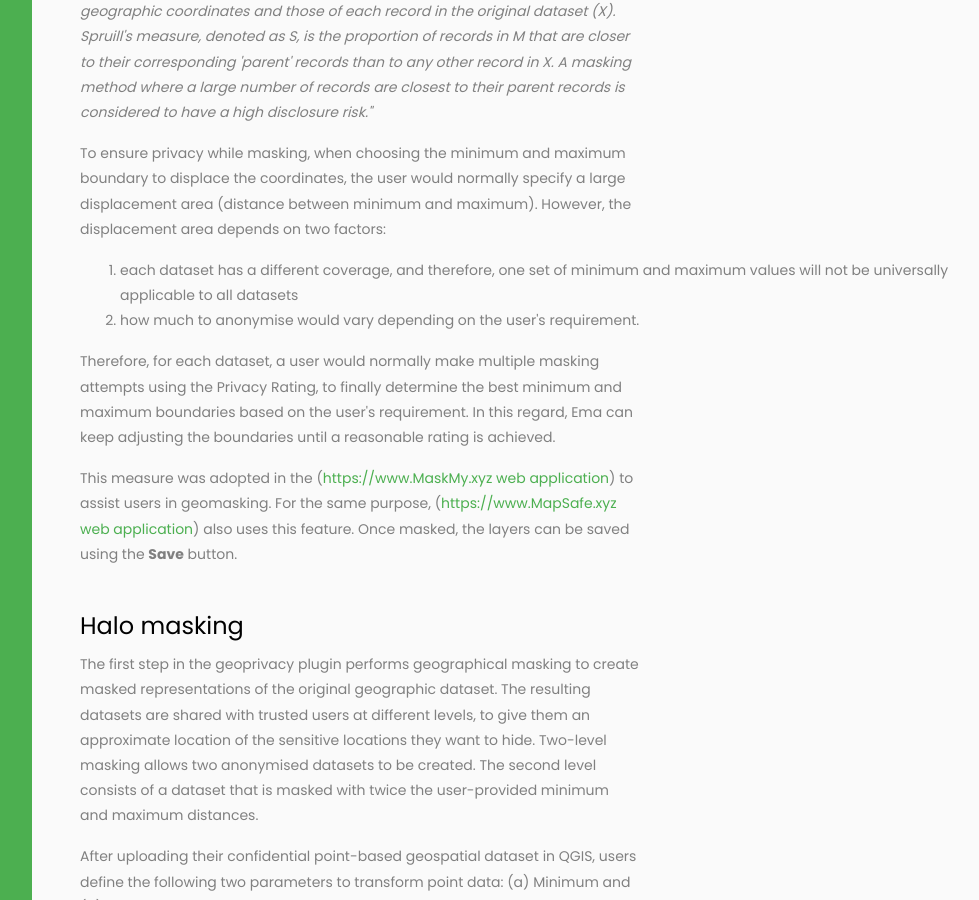
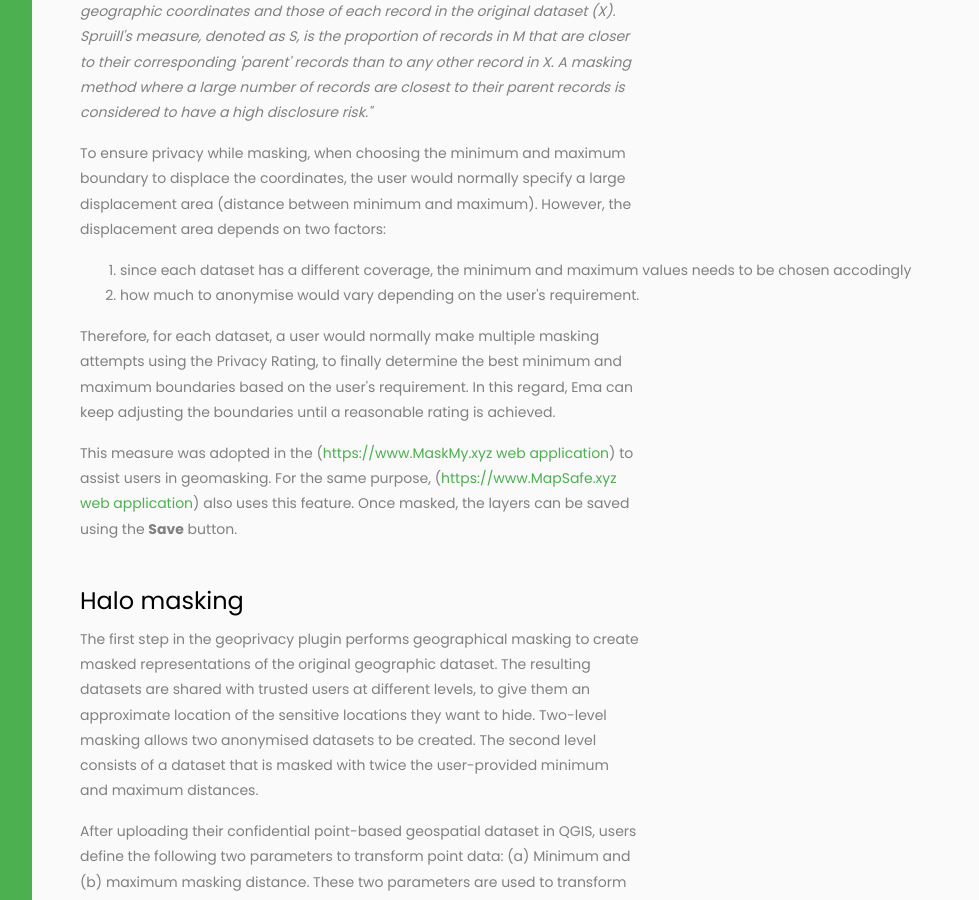
Before and after one commit to sharmapn/sharmapn.github.io, a Jekyll site: the page MapSafeQGISGeoPrivPlugin/anonymise.html, which Jekyll copies as it is, in a window 1280 px wide and 900 px high, scrolled down 1394 px. Shown: the whole window, without its empty margins (218-1197 px from the left). Built offline with Jekyll 4.4.1, drawn with Linux system fonts in a browser that asks for light colours.

Commit message:
Update anonymise.html

```diff
--- a/MapSafeQGISGeoPrivPlugin/anonymise.html
+++ b/MapSafeQGISGeoPrivPlugin/anonymise.html
@@ -119,7 +119,7 @@
 			<p> To ensure privacy while masking, when choosing the minimum and maximum boundary to displace the coordinates, the user would normally specify a large displacement area (distance between minimum and maximum).
 				However, the displacement area depends on two factors:
 				<ol>
-				  <li>each dataset has a different coverage, and therefore, one set of minimum and maximum values will not be universally applicable to all datasets</li>
+				  <li>since each dataset has a different coverage, the minimum and maximum values needs to be chosen accodingly</li>
 				  <li>how much to anonymise would vary depending on the user's requirement. </li>
 				</ol>
 
```
